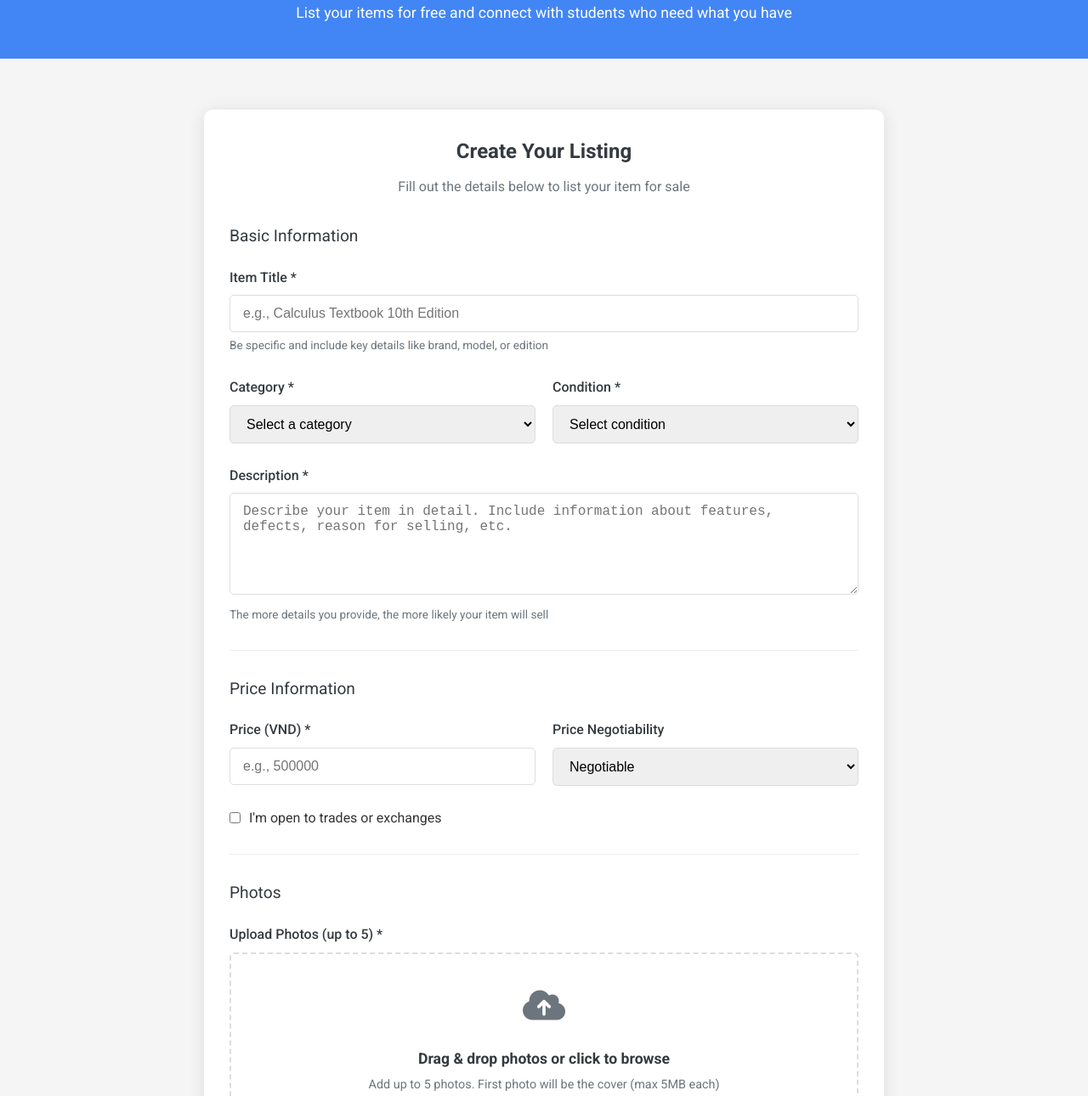
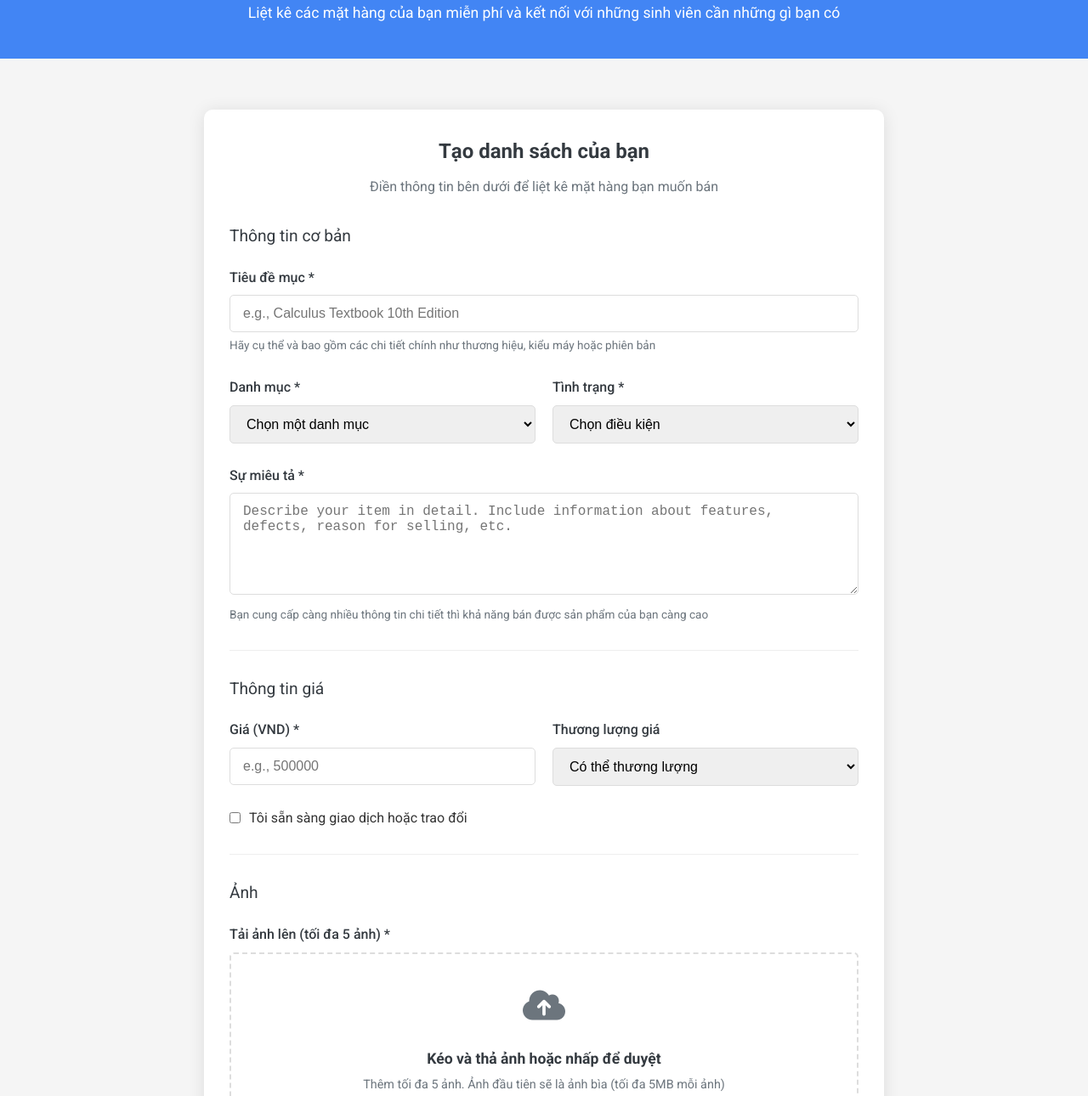
Before and after one commit to nguyenthinhutram/my-website, a plain HTML site: page sell.html in a window 1280 px wide. Shown: the part 172-1462 px from the top of the page at 85% size. Drawn offline with Linux system fonts and the light colour scheme.

Commit message:
Update sell.html

```diff
--- a/sell.html
+++ b/sell.html
@@ -490,7 +490,7 @@
         <div class="container header-container">
             <div class="logo">
                 <img src="Logo_04.png" alt="Campus Marketplace Logo">
-                <h1>Thanh Lý Sinh Viên</h1>
+                <h1>Bán hàng của bạn - Chợ sinh viên 2H</h1>
             </div>
 
             <div class="search-bar">
@@ -499,11 +499,11 @@
             </div>
 
             <div class="nav-links">
-                <a href="index.html"><i class="fas fa-home"></i> Home</a>
-                <a href="categories.html"><i class="fas fa-th-large"></i> Categories</a>
+                <a href="index.html"><i class="fas fa-home"></i> Trang chủ</a>
+                <a href="categories.html"><i class="fas fa-th-large"></i> Danh mục</a>
                 <a href="wishlist.html"><i class="fas fa-heart"></i> Wishlist</a>
-                <a href="account.html"><i class="fas fa-user"></i> Account</a>
-                <a href="sell.html" class="btn"><i class="fas fa-plus"></i> Sell Item</a>
+                <a href="account.html"><i class="fas fa-user"></i> Tài khoản</a>
+                <a href="sell.html" class="btn"><i class="fas fa-plus"></i> Đăng bán</a>
             </div>
         </div>
     </header>
@@ -511,8 +511,8 @@
     <!-- Page Title -->
     <section class="page-title">
         <div class="container">
-            <h2>Sell Your Item</h2>
-            <p>List your items for free and connect with students who need what you have</p>
+            <h2>Bán hàng của bạn</h2>
+            <p>Liệt kê các mặt hàng của bạn miễn phí và kết nối với những sinh viên cần những gì bạn có</p>
         </div>
     </section>
 
@@ -521,94 +521,98 @@
         <div class="container">
             <div class="sell-form-container">
                 <div class="form-title">
-                    <h3>Create Your Listing</h3>
-                    <p>Fill out the details below to list your item for sale</p>
+                    <h3>Tạo danh sách của bạn</h3>
+                    <p>Điền thông tin bên dưới để liệt kê mặt hàng bạn muốn bán</p>
                 </div>
 
                 <form id="sell-item-form">
                     <!-- Basic Information -->
-                    <div class="section-heading">Basic Information</div>
+                    <div class="section-heading">Thông tin cơ bản</div>
 
                     <div class="form-group">
-                        <label for="item-title">Item Title *</label>
+                        <label for="item-title">Tiêu đề mục *</label>
                         <input type="text" id="item-title" class="form-control" placeholder="e.g., Calculus Textbook 10th Edition" required>
-                        <div class="form-hint">Be specific and include key details like brand, model, or edition</div>
+                        <div class="form-hint">Hãy cụ thể và bao gồm các chi tiết chính như thương hiệu, kiểu máy hoặc phiên bản</div>
                     </div>
 
                     <div class="form-row">
                         <div class="form-group">
-                            <label for="item-category">Category *</label>
+                            <label for="item-category">Danh mục *</label>
                             <select id="item-category" class="form-control" required>
-                                <option value="" disabled selected>Select a category</option>
-                                <option value="textbooks">Textbooks</option>
-                                <option value="electronics">Electronics</option>
-                                <option value="furniture">Furniture</option>
-                                <option value="clothing">Clothing</option>
-                                <option value="bicycles">Bicycles</option>
-                                <option value="school-supplies">School Supplies</option>
-                                <option value="gaming">Gaming</option>
-                                <option value="other">Other</option>
+                                <option value="" disabled selected>Chọn một danh mục</option>
+                                <option value="textbooks">Giáo trình</option>
+                                <option value="electronics">Đồ điện tử</option>
+                                <option value="furniture">Nội thất</option>
+                                <option value="clothing">Quần áo</option>
+                                <option value="bicycles">Xe đạp</option>
+                                <option value="school-supplies">Dụng cụ học tập</option>
+                                <option value="gaming">Đồ chơi game</option>
+                                <option value="kitchen">Đồ dùng nhà bếp</option>
+                                <option value="sports">Dụng cụ thể thao</option>
+                                <option value="musical">Nhạc cụ</option>
+                                <option value="skin">Mỹ phẩm & làm đẹp</option>
+                                <option value="other">Khác</option>
                             </select>
                         </div>
 
                         <div class="form-group">
-                            <label for="item-condition">Condition *</label>
+                            <label for="item-condition">Tình trạng *</label>
                             <select id="item-condition" class="form-control" required>
-                                <option value="" disabled selected>Select condition</option>
-                                <option value="new">New (never used)</option>
-                                <option value="like-new">Like New (used few times)</option>
-                                <option value="very-good">Very Good (minimal wear)</option>
-                                <option value="good">Good (normal wear)</option>
-                                <option value="acceptable">Acceptable (noticeable wear)</option>
+                                <option value="" disabled selected>Chọn điều kiện</option>
+                                <option value="new">Mới (chưa bao giờ sử dụng)</option>
+                                <option value="like-new">Như mới (sử dụng 1 đến 2 lần)</option>
+                                <option value="very-good">Rất tốt (ít hao mòn)</option>
+                                <option value="good">Tốt (mặc bình thường)</option>
+                                <option value="acceptable">Có thể chấp nhận được (có thể nhận thấy sự hao mòn)</option>
                             </select>
                         </div>
                     </div>
 
                     <div class="form-group">
-                        <label for="item-description">Description *</label>
+                        <label for="item-description">Sự miêu tả *</label>
                         <textarea id="item-description" class="form-control" placeholder="Describe your item in detail. Include information about features, defects, reason for selling, etc." required></textarea>
-                        <div class="form-hint">The more details you provide, the more likely your item will sell</div>
+                        <div class="form-hint">Bạn cung cấp càng nhiều thông tin chi tiết thì khả năng bán được sản phẩm của bạn càng cao</div>
                     </div>
 
                     <!-- Price Information -->
                     <div class="form-divider"></div>
-                    <div class="section-heading">Price Information</div>
+                    <div class="section-heading">Thông tin giá</div>
 
                     <div class="form-row">
                         <div class="form-group">
-                            <label for="item-price">Price (VND) *</label>
+                            <label for="item-price">Giá (VND) *</label>
                             <input type="number" id="item-price" class="form-control" placeholder="e.g., 500000" min="0" required>
                         </div>
 
                         <div class="form-group">
-                            <label for="price-negotiable">Price Negotiability</label>
+                            <label for="price-negotiable">Thương lượng giá</label>
                             <select id="price-negotiable" class="form-control">
-                                <option value="fixed">Fixed Price</option>
-                                <option value="negotiable" selected>Negotiable</option>
-                                <option value="or-best-offer">Or Best Offer</option>
+                                <option value="fixed">Giá cố định</option>
+                                <option value="negotiable" selected>Có thể thương lượng</option>
+                                <option value="or-best-offer">Hoặc ưu đãi tốt nhất</option>
                             </select>
                         </div>
                     </div>
 
                     <div class="checkbox-group">
                         <input type="checkbox" id="trade-option">
-                        <label for="trade-option">I'm open to trades or exchanges</label>
+                        <label for="trade-option">Tôi sẵn sàng giao dịch hoặc trao đổi</label>
                     </div>
 
                     <!-- Photos -->
                     <div class="form-divider"></div>
-                    <div class="section-heading">Photos</div>
+                    <div class="section-heading">Ảnh</div>
 
                     <div class="form-group">
-                        <label>Upload Photos (up to 5) *</label>
+                        <label>Tải ảnh lên (tối đa 5 ảnh) *</label>
                         <input type="file" id="photo-upload" accept="image/*" multiple style="display: none;">
                         <div class="photo-upload-area" onclick="document.getElementById('photo-upload').click()">
                             <div class="photo-upload-icon">
                                 <i class="fas fa-cloud-upload-alt"></i>
                             </div>
                             <div class="photo-upload-text">
-                                <h4>Drag & drop photos or click to browse</h4>
-                                <p>Add up to 5 photos. First photo will be the cover (max 5MB each)</p>
+                                <h4>Kéo và thả ảnh hoặc nhấp để duyệt</h4>
+                                <p>Thêm tối đa 5 ảnh. Ảnh đầu tiên sẽ là ảnh bìa (tối đa 5MB mỗi ảnh)</p>
                             </div>
                         </div>
 
@@ -619,22 +623,22 @@
 
                     <!-- Location & Contact -->
                     <div class="form-divider"></div>
-                    <div class="section-heading">Location & Contact</div>
+                    <div class="section-heading">Vị trí & Liên hệ</div>
 
                     <div class="form-row">
                         <div class="form-group">
-                            <label for="meeting-location">Preferred Meeting Location *</label>
+                            <label for="meeting-location">Địa điểm họp ưa thích *</label>
                             <input type="text" id="meeting-location" class="form-control" placeholder="e.g., University Library, Student Union" required>
-                            <div class="form-hint">Choose a safe, public location on or near campus</div>
+                            <div class="form-hint">Chọn một địa điểm công cộng an toàn trong hoặc gần trường</div>
                         </div>
 
                         <div class="form-group">
-                            <label for="contact-preference">Contact Preference</label>
+                            <label for="contact-preference">Tùy chọn liên hệ</label>
                             <select id="contact-preference" class="form-control">
-                                <option value="app-message">In-App Messages Only</option>
+                                <option value="app-message">Chỉ tin nhắn trong ứng dụng</option>
                                 <option value="email">Email</option>
-                                <option value="phone">Phone</option>
-                                <option value="any">Any Method</option>
+                                <option value="phone">Điện thoại</option>
+                                <option value="any">Bất kỳ phương pháp nào</option>
                             </select>
                         </div>
                     </div>
```
